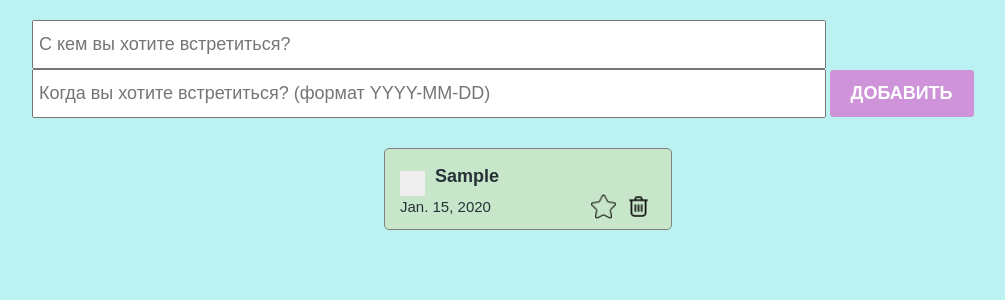
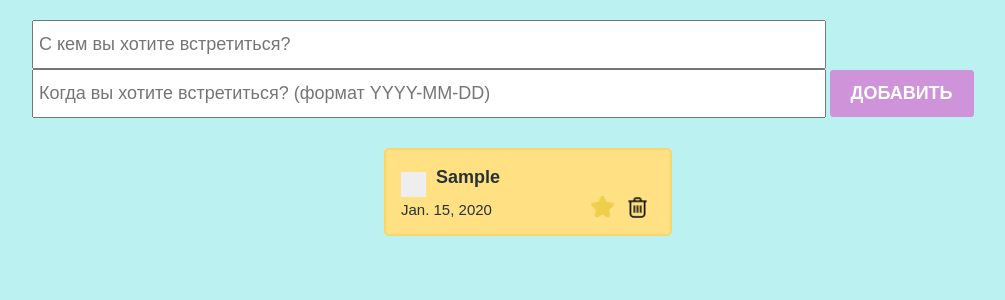
Before and after one commit to lubaek/todopython, a Django app: template main/templates/meeting.html in a window 1280 px wide. Shown: the top 300 px of the page, without its empty margins (112-1117 px from the left). Run offline with Django 3.2, Linux system fonts and the light colour scheme; the template is opened without the code that fills it: values that come from a table or form of the project are taken from there, others are empty; tables that the repository leaves empty hold one stand-in row (values such as "Sample post").

Commit message:
added delete, mark and unmark functionality for tomeet

```diff
--- a/main/templates/meeting.html
+++ b/main/templates/meeting.html
@@ -33,7 +33,7 @@
 
 			<div class="todo_container">
 				{% for meet in tomeet_list %}
-				<div class="todo_item">
+				<div class="todo_item {% if meet.is_favorite %} marked {% endif %}">
 					<div class="todo_item_header">
 						<label class="checkbox_container">
 							<input type="checkbox" />
@@ -44,8 +44,18 @@
 					<div class="todo_item_footer">
 						<p>{{ meet.date_of_meeting }}</p>
 						<div class="action_buttons">
-							<img src="{% static './icons/star2.png' %}" />
-							<img src="{% static './icons/delete.png' %}" />
+							{% if meet.is_favorite %}
+							<a href="{% url 'unmark-tomeet' meet.id %}"
+								><img src="{% static './icons/star.png' %}"
+							/></a>
+							{% else %}
+							<a href="{% url 'mark-tomeet' meet.id %}"
+								><img src="{% static './icons/star2.png' %}"
+							/></a>
+							{% endif %}
+							<a href="{% url 'delete-tomeet' meet.id %}"
+								><img src="{% static './icons/delete.png' %}"
+							/></a>
 						</div>
 					</div>
 				</div>
--- a/todo/urls.py
+++ b/todo/urls.py
@@ -25,7 +25,7 @@ urlpatterns = [
     path("admin/", admin.site.urls),
     path("", homepage, name="home"),
     path("test/", test, name="test"),
-    path("test2/", second),
+    path("meetings/", second),
     path("add-todo/", add_todo, name="add-todo"),
     path("add-tomeet/", add_tomeet, name="add-tomeet"),
     path("habits/", habits),
@@ -33,5 +33,9 @@ urlpatterns = [
     path("delete-todo/<id>/", delete_todo, name="delete-todo"),
     path("mark-todo/<id>/", mark_todo, name="mark-todo"),
     path("unmark-todo/<id>/", unmark_todo, name="unmark-todo"),
+    path("delete-tomeet/<id>/", delete_tomeet, name="delete-tomeet"),
+    path("mark-tomeet/<id>/", mark_tomeet, name="mark-tomeet"),
+    path("unmark-tomeet/<id>/", unmark_tomeet, name="unmark-tomeet"),
+
 ]   + static(settings.STATIC_URL, document_root=settings.STATIC_ROOT) \
     + static(settings.MEDIA_URL, document_root=settings.MEDIA_ROOT)
```
Also changed, not shown: main/views.py (+18 -0 lines).
